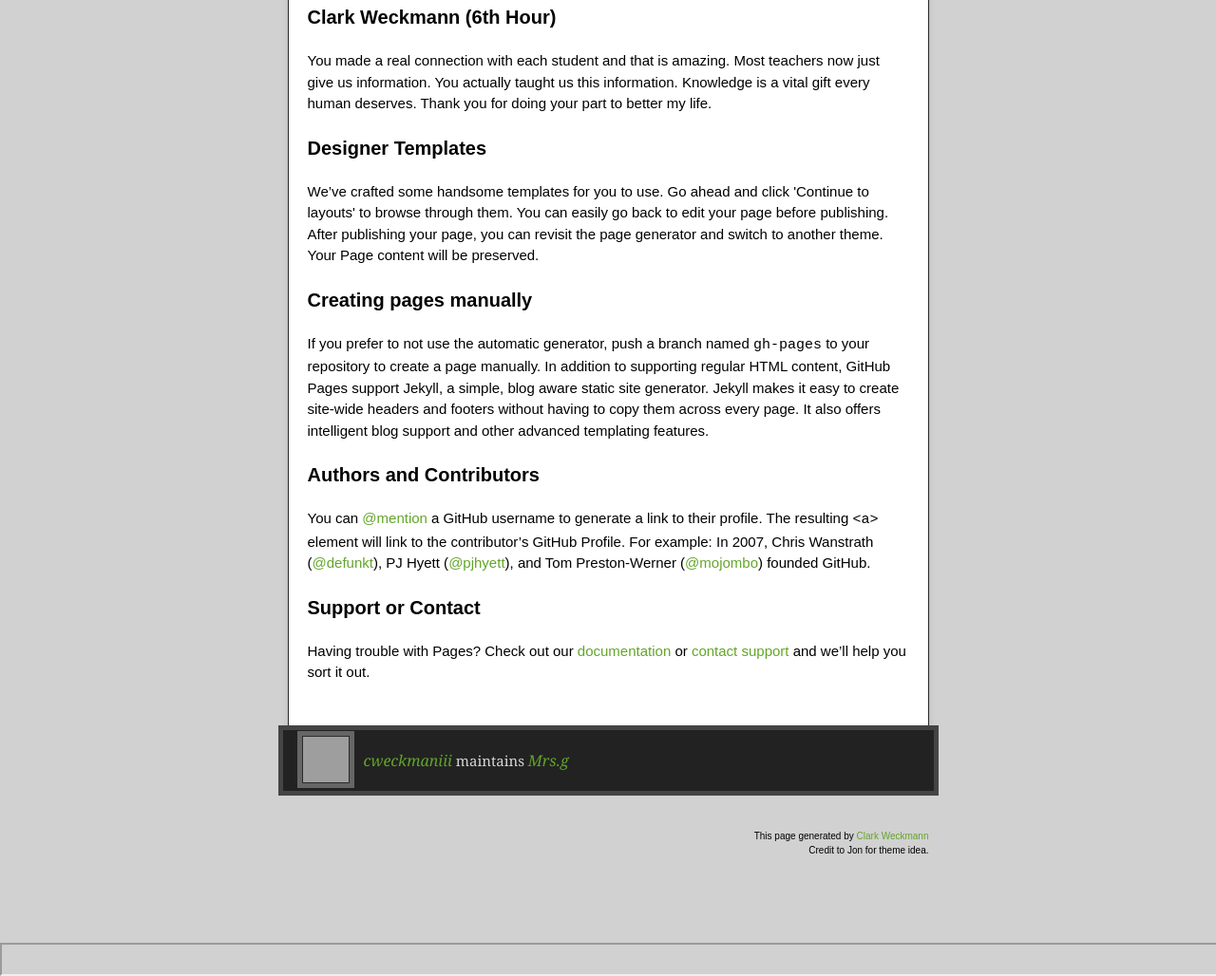
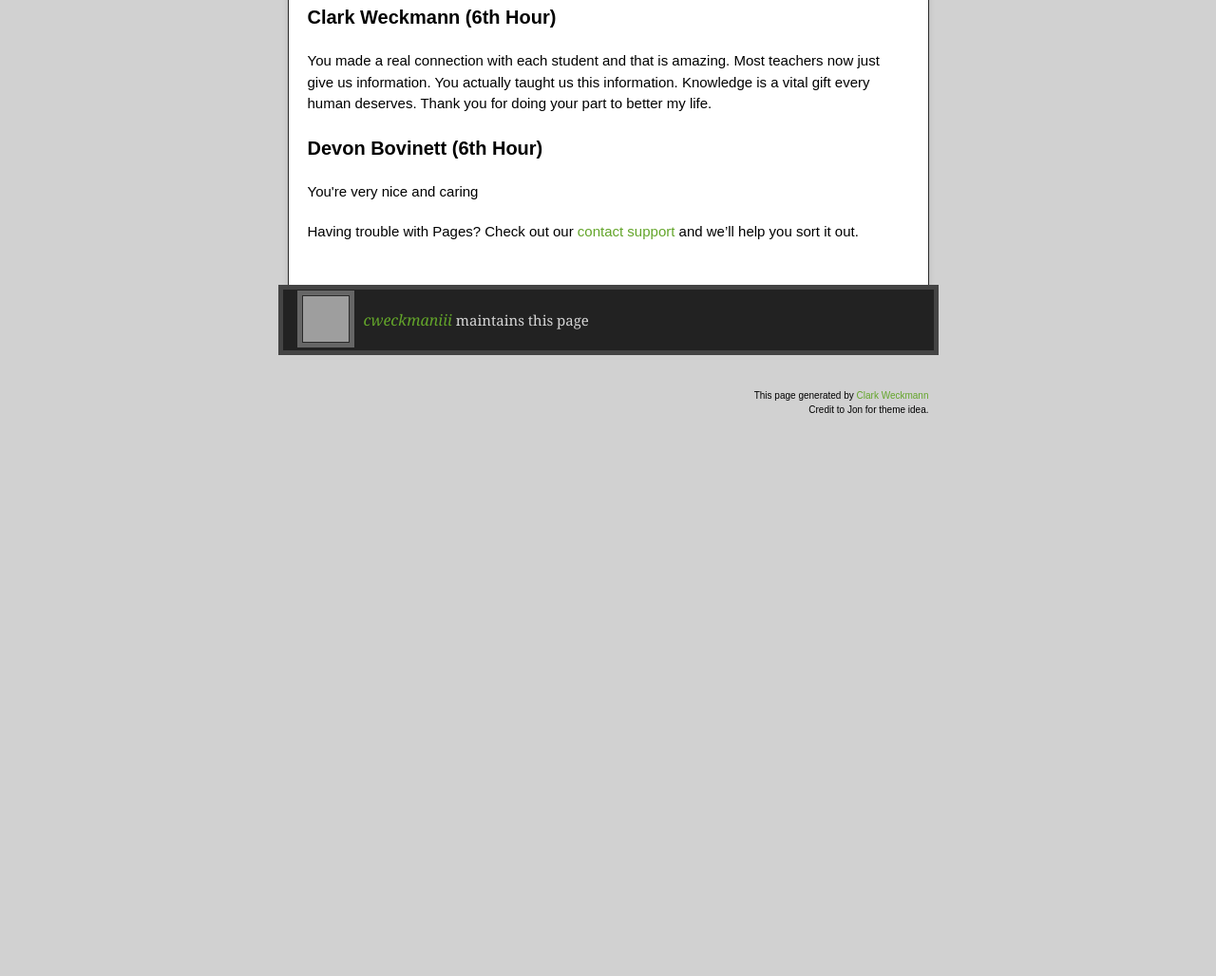
Before and after one commit to clarkhacks-archive/Mrs.G, a plain HTML site: page index.html in a window 1280 px wide. Shown: the part 314-1342 px from the top of the page at 95% size. After the commit the page ends 843 px from the top, so only its background shows below. Drawn offline with nearby package versions, Linux system fonts and the light colour scheme; grey boxes are pictures that could not be loaded.

Commit message:
Update index.html

```diff
--- a/index.html
+++ b/index.html
@@ -38,30 +38,27 @@
 <p>You made a real connection with each student and that is amazing. Most teachers now just give us information. You actually taught us this information. Knowledge is a vital gift every human deserves. Thank you for doing your part to better my life.</p>
 
 <h3>
-<a id="designer-templates" class="anchor" href="#designer-templates" aria-hidden="true"><span aria-hidden="true" class="octicon octicon-link"></span></a>Designer Templates</h3>
+<a id="designer-templates" class="anchor" href="#designer-templates" aria-hidden="true"><span aria-hidden="true" class="octicon octicon-link"></span></a>Devon Bovinett (6th Hour)</h3>
 
-<p>We’ve crafted some handsome templates for you to use. Go ahead and click 'Continue to layouts' to browse through them. You can easily go back to edit your page before publishing. After publishing your page, you can revisit the page generator and switch to another theme. Your Page content will be preserved.</p>
+<p>You're very nice and caring</p>
 
-<h3>
-<a id="creating-pages-manually" class="anchor" href="#creating-pages-manually" aria-hidden="true"><span aria-hidden="true" class="octicon octicon-link"></span></a>Creating pages manually</h3>
 
-<p>If you prefer to not use the automatic generator, push a branch named <code>gh-pages</code> to your repository to create a page manually. In addition to supporting regular HTML content, GitHub Pages support Jekyll, a simple, blog aware static site generator. Jekyll makes it easy to create site-wide headers and footers without having to copy them across every page. It also offers intelligent blog support and other advanced templating features.</p>
 
-<h3>
-<a id="authors-and-contributors" class="anchor" href="#authors-and-contributors" aria-hidden="true"><span aria-hidden="true" class="octicon octicon-link"></span></a>Authors and Contributors</h3>
 
-<p>You can <a href="https://help.github.com/articles/basic-writing-and-formatting-syntax/#mentioning-users-and-teams" class="user-mention">@mention</a> a GitHub username to generate a link to their profile. The resulting <code>&lt;a&gt;</code> element will link to the contributor’s GitHub Profile. For example: In 2007, Chris Wanstrath (<a href="https://github.com/defunkt" class="user-mention">@defunkt</a>), PJ Hyett (<a href="https://github.com/pjhyett" class="user-mention">@pjhyett</a>), and Tom Preston-Werner (<a href="https://github.com/mojombo" class="user-mention">@mojombo</a>) founded GitHub.</p>
 
-<h3>
-<a id="support-or-contact" class="anchor" href="#support-or-contact" aria-hidden="true"><span aria-hidden="true" class="octicon octicon-link"></span></a>Support or Contact</h3>
 
-<p>Having trouble with Pages? Check out our <a href="https://help.github.com/pages">documentation</a> or <a href="https://github.com/contact">contact support</a> and we’ll help you sort it out.</p>
+
+
+
+
+
+<p>Having trouble with Pages? Check out our <a href="mailto:cweckmaniii@gmail.com?subject=HTMLDuino%20Github">contact support</a> and we’ll help you sort it out.</p>
         </article>
       </div>
     </div>
     <footer>
       <div class="owner">
-      <p><a href="https://github.com/cweckmaniii" class="avatar"><img src="https://avatars0.githubusercontent.com/u/15677451?v=3&amp;s=60" width="48" height="48"></a> <a href="https://github.com/cweckmaniii">cweckmaniii</a> maintains <a href="https://github.com/cweckmaniii/Mrs.G">Mrs.g</a></p>
+      <p><a href="https://github.com/cweckmaniii" class="avatar"><img src="https://avatars0.githubusercontent.com/u/15677451?v=3&amp;s=60" width="48" height="48"></a> <a href="http://w-254.cf">cweckmaniii</a> maintains this page </p>
 
 
       </div>
@@ -75,4 +72,5 @@
 
 
 
-<div id="skribel__annotation_ignore_chromeExtensionFlag" class="skribel__chromeExtension" style="display: none;"></div></body><div id="coFrameDiv" style="display: block; height: 31px;"><iframe id="coToolbarFrame" src="chrome-extension://cjabmdjcfcfdmffimndhafhblfmpjdpe/toolbar/placeholder.html" style="width: 100%; display: block; height: 31px;"></iframe></div></html>
+
+</body></html>
```
